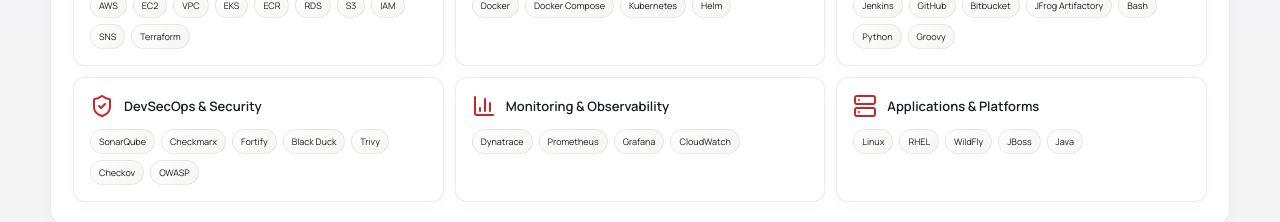
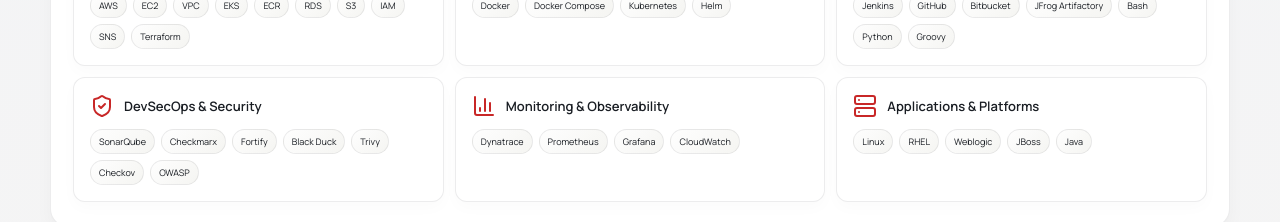
Before and after one commit to chayan0104/portfolio_reactvite, a React (Vite) app: page / in a window 1280 px wide. Shown: the part 840-1062 px from the top of the page. Built offline with nearby package versions, Linux system fonts and the light colour scheme.

Commit message:
Update application stack to replace WildFly with Weblogic

```diff
--- a/src/main.jsx
+++ b/src/main.jsx
@@ -25,7 +25,7 @@ const stack = [
   { icon:GitBranch, title:'CI/CD & Automation', items:['Jenkins','GitHub','Bitbucket','JFrog Artifactory','Bash','Python','Groovy'] },
   { icon:ShieldCheck, title:'DevSecOps & Security', items:['SonarQube','Checkmarx','Fortify','Black Duck','Trivy','Checkov','OWASP'] },
   { icon:BarChart3, title:'Monitoring & Observability', items:['Dynatrace','Prometheus','Grafana','CloudWatch'] },
-  { icon:Server, title:'Applications & Platforms', items:['Linux','RHEL','WildFly','JBoss','Java'] },
+  { icon:Server, title:'Applications & Platforms', items:['Linux','RHEL','Weblogic','JBoss','Java'] },
 ];
 
 const certifications = [
```
